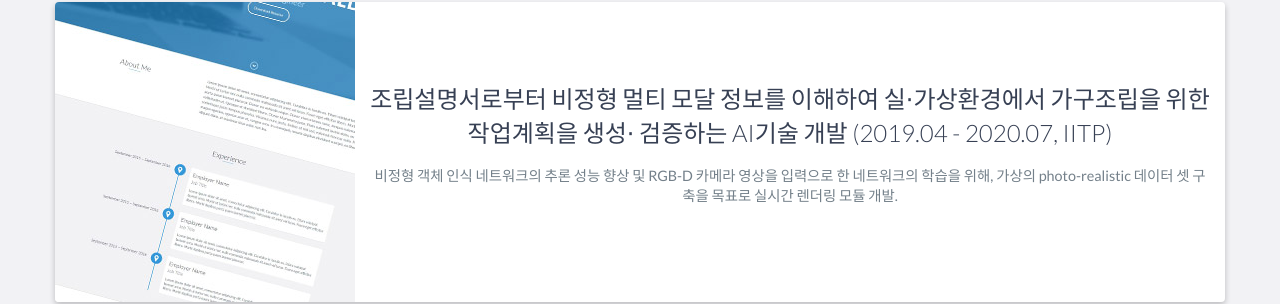
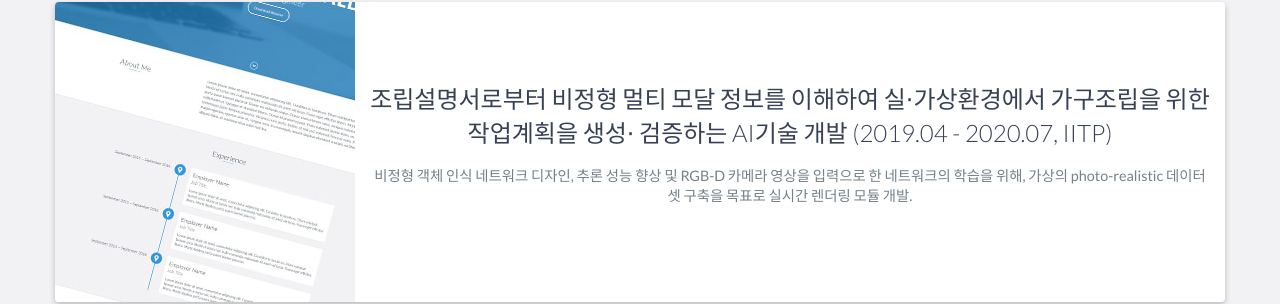
Before and after one commit to JunyoungPark95/JunyoungPark95.github.io, a website: page index.html in a window 1280 px wide. Shown: the part 3219-3523 px from the top of the page. Drawn offline with nearby package versions, Linux system fonts and the light colour scheme.

Commit message:
Update index.html

```diff
--- a/index.html
+++ b/index.html
@@ -188,7 +188,7 @@
                     <div class="project-info">
                         <h3>조립설명서로부터 비정형 멀티 모달 정보를 이해하여 실⋅가상환경에서 가구조립을 위한 작업계획을 생성⋅ 검증하는 AI기술 개발 (2019.04 - 2020.07, IITP)</h3>
                         <p>
-                            비정형 객체 인식 네트워크의 추론 성능 향상 및 RGB-D 카메라 영상을 입력으로 한 네트워크의 학습을 위해, 가상의 photo-realistic 데이터 셋 구축을 목표로 실시간 렌더링 모듈 개발.
+                            비정형 객체 인식 네트워크 디자인, 추론 성능 향상 및 RGB-D 카메라 영상을 입력으로 한 네트워크의 학습을 위해, 가상의 photo-realistic 데이터 셋 구축을 목표로 실시간 렌더링 모듈 개발.
                         </p>
                     </div>
                     <!-- End .project-info -->
```
